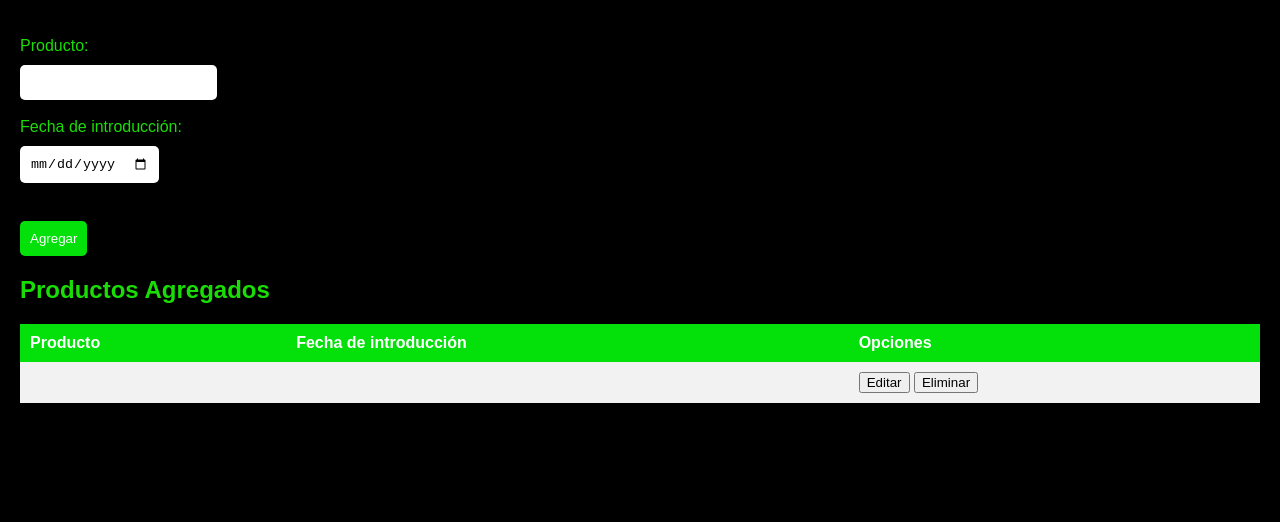
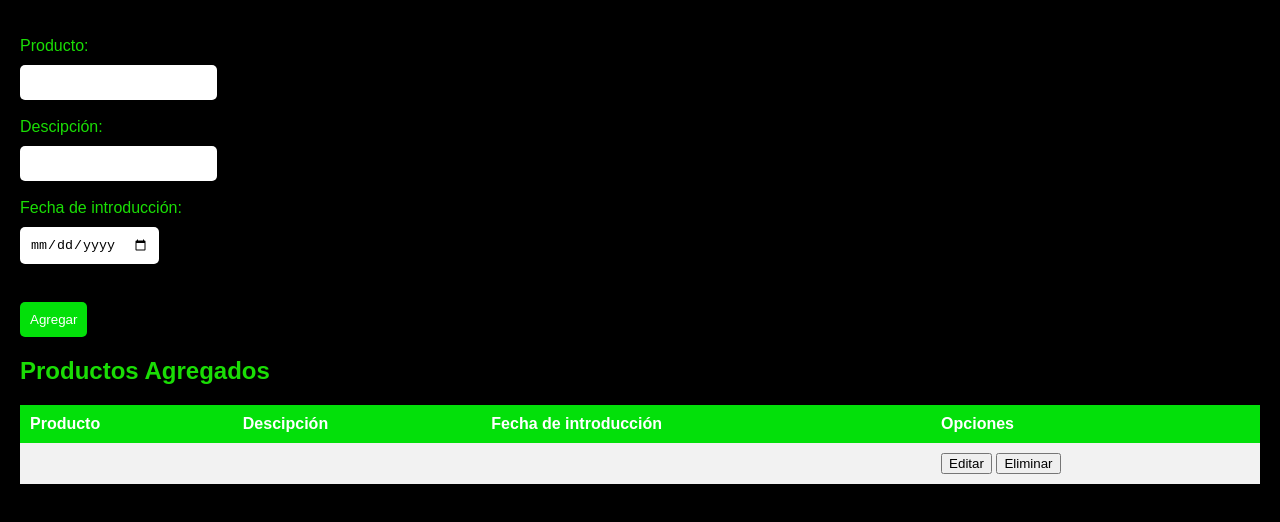
Before and after one commit to Claudia-Gutierrez-Diaz/negocios, a plain HTML site: page index.html in a window 1280 px wide. Both pictures are taken after a click on the button "Agregar". Shown: the part 60-582 px from the top of the page. Drawn offline with Linux system fonts and the light colour scheme.

Commit message:
Se agregó la descripción del producto por parte de moy

```diff
--- a/funcion.js
+++ b/funcion.js
@@ -3,16 +3,20 @@ var productoEditando = null;
 		// función para agregar un nuevo producto
 		function agregarProducto() {
 			var producto = document.getElementById("producto").value;
+			var descripcion = document.getElementById("descripcion").value;
 			var fecha = document.getElementById("fecha").value;
 			var tabla = document.getElementById("tablaProductos");
 			var newRow = tabla.insertRow(-1);
 			var newCell1 = newRow.insertCell(0);
 			var newCell2 = newRow.insertCell(1);
 			var newCell3 = newRow.insertCell(2);
+			var newCell4 = newRow.insertCell(3);
 			newCell1.innerHTML = producto;
-			newCell2.innerHTML = fecha;
-			newCell3.innerHTML = '<button onclick="editarProducto(this)">Editar</button> <button onclick="eliminarProducto(this)">Eliminar</button>';
+			newCell2.innerHTML = descripcion;
+			newCell3.innerHTML = fecha;
+			newCell4.innerHTML = '<button onclick="editarProducto(this)">Editar</button> <button onclick="eliminarProducto(this)">Eliminar</button>';
 			document.getElementById("producto").value = "";
+			document.getElementById("descripcion").value = "";
 			document.getElementById("fecha").value = "";
 		}
 
@@ -21,8 +25,10 @@ var productoEditando = null;
 			var row = button.parentNode.parentNode;
 			productoEditando = row;
 			var producto = row.cells[0].innerHTML;
-			var fecha = row.cells[1].innerHTML;
+			var descripcion = row.cells[1].innerHTML;
+			var fecha = row.cells[2].innerHTML;
 			document.getElementById("producto").value = producto;
+			document.getElementById("descripcion").value = descripcion;
 			document.getElementById("fecha").value = fecha;
 			document.getElementById("agregar").style.display = "none";
 			document.getElementById("editar").style.display = "inline";
@@ -31,10 +37,13 @@ var productoEditando = null;
 		// función para guardar los cambios al editar un producto
 		function guardarCambios() {
 			var nuevoProducto = document.getElementById("producto").value;
+			var nuevaDescripcion = document.getElementById("descripcion").value;
 			var nuevaFecha = document.getElementById("fecha").value;
 			productoEditando.cells[0].innerHTML = nuevoProducto;
-			productoEditando.cells[1].innerHTML = nuevaFecha;
+			productoEditando.cells[1].innerHTML = nuevaDescripcion;
+			productoEditando.cells[2].innerHTML = nuevaFecha;
 			document.getElementById("producto").value = "";
+			document.getElementById("descripcion").value = "";
 			document.getElementById("fecha").value = "";
 			document.getElementById("agregar").style.display = "inline";
 			document.getElementById("editar").style.display = "none";
--- a/index.html
+++ b/index.html
@@ -15,6 +15,8 @@
 		<form class="formulario">
 			<label for="producto">Producto:</label>
 			<input type="text" id="producto" name="producto"><br><br>
+			<label for="descripcion">Descipción:</label>
+			<input type="text" id="descripcion" name="descripcion"><br><br>
 			<label for="fecha">Fecha de introducción:</label>
 			<input type="date" id="fecha" name="fecha"><br><br>
 			<div class="botones">
@@ -28,6 +30,7 @@
 			<thead>
 				<tr>
 					<th>Producto</th>
+					<th>Descipción</th>
 					<th>Fecha de introducción</th>
 					<th>Opciones</th>
 				</tr>
```
